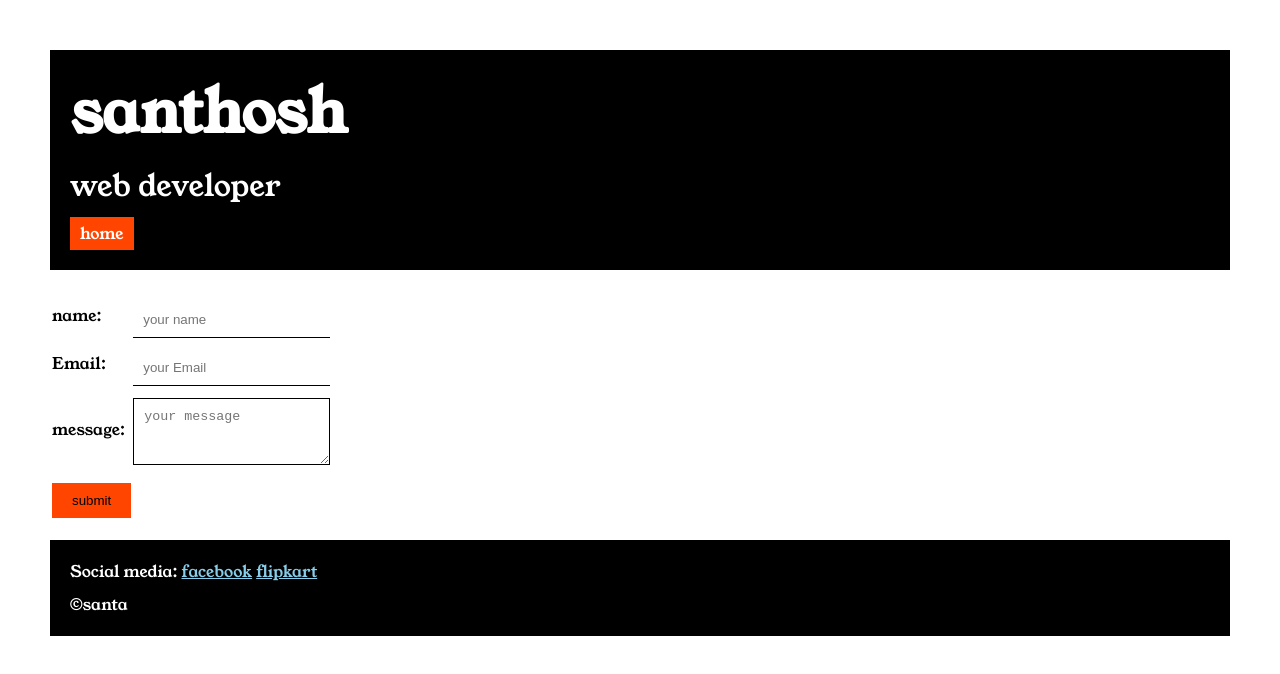
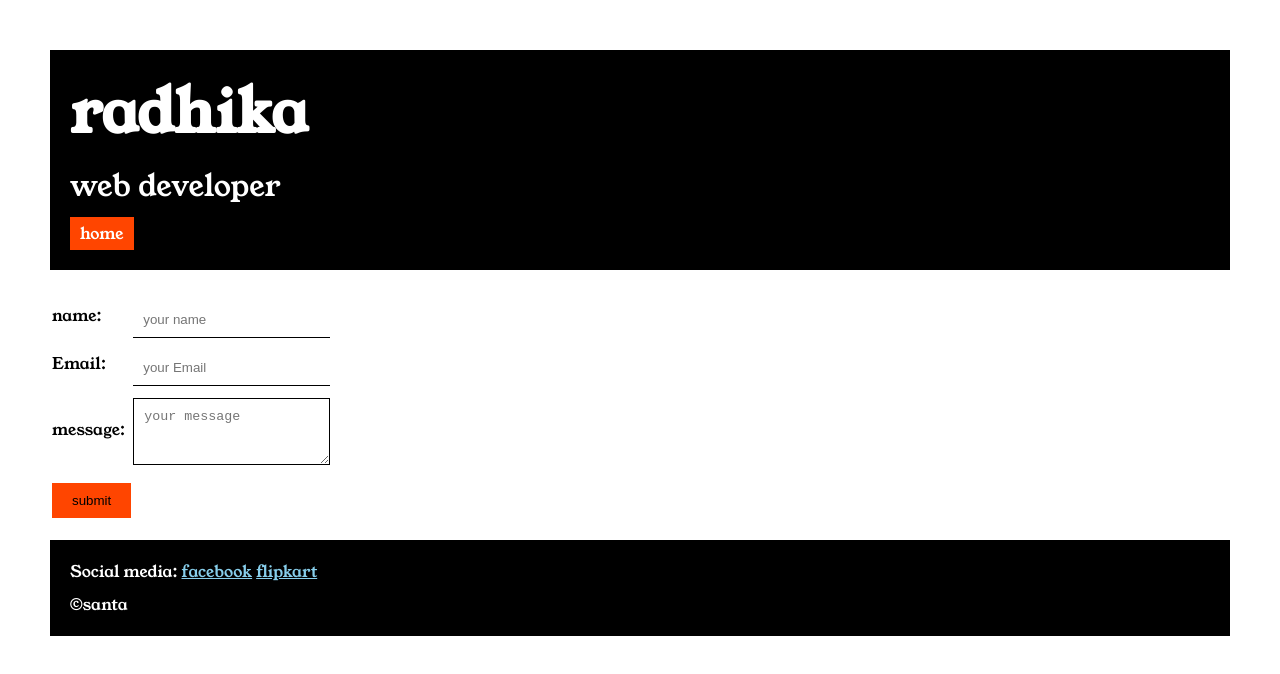
Before and after one commit to RadhikaKesavan/portfolio-mytest-new, a plain HTML site: page contact.html in a window 1280 px wide. Drawn offline with Linux system fonts and the light colour scheme.

Commit message:
Update contact.html

```diff
--- a/contact.html
+++ b/contact.html
@@ -11,7 +11,7 @@
   <body>
     <div class="container">
     <div class="section-one">
-        <h1 class="section-one__name">santhosh</h1>
+        <h1 class="section-one__name">radhika</h1>
 
         <p class="section-one__role">web developer</p>
         <a class="section-one__contact" href="./index.html">home</a>
```
